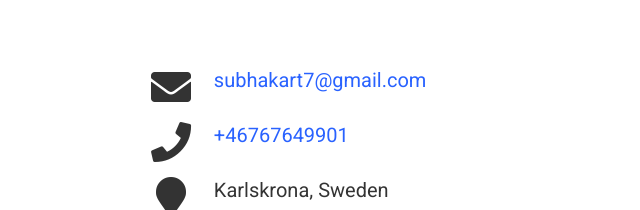
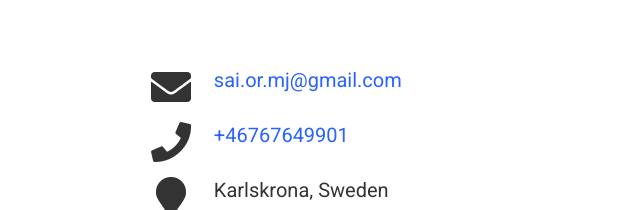
Before and after one commit to saimj7/saimj7.github.io, a plain HTML site: page index.html in a window 1280 px wide. Shown: the part 5186-5396 px from the top of the page, 314-954 px from the left. Drawn offline with nearby package versions, Linux system fonts and the light colour scheme; some packages are replaced by stand-ins of ours; some icons are missing.

Commit message:
Random updates

```diff
--- a/index.html
+++ b/index.html
@@ -536,7 +536,7 @@
 
 
         <li>
-          <a itemprop="sameAs" href="mailto:subhakart7@gmail.com" >
+          <a itemprop="sameAs" href="mailto:sai.or.mj@gmail.com" >
             <i class="fas fa-envelope big-icon"></i>
           </a>
         </li>
@@ -1461,7 +1461,7 @@
 
       <li>
         <i class="fa-li fas fa-envelope fa-2x" aria-hidden="true"></i>
-        <span id="person-email" itemprop="email"><a href="mailto:subhakart7@gmail.com">subhakart7@gmail.com</a></span>
+        <span id="person-email" itemprop="email"><a href="mailto:sai.or.mj@gmail.com">sai.or.mj@gmail.com</a></span>
       </li>
 
 
```
Also changed, not shown: authors/admin/index.html (+1 -1 lines).
